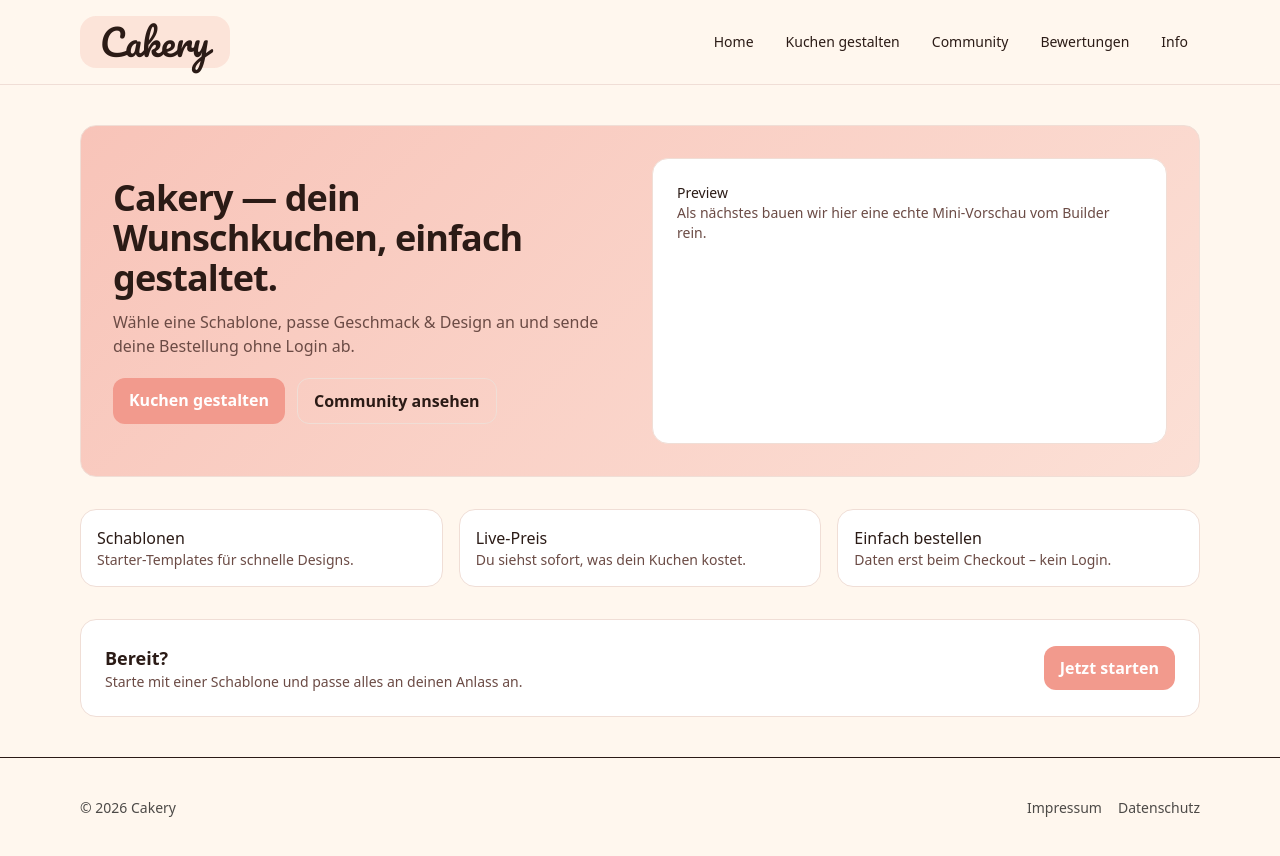
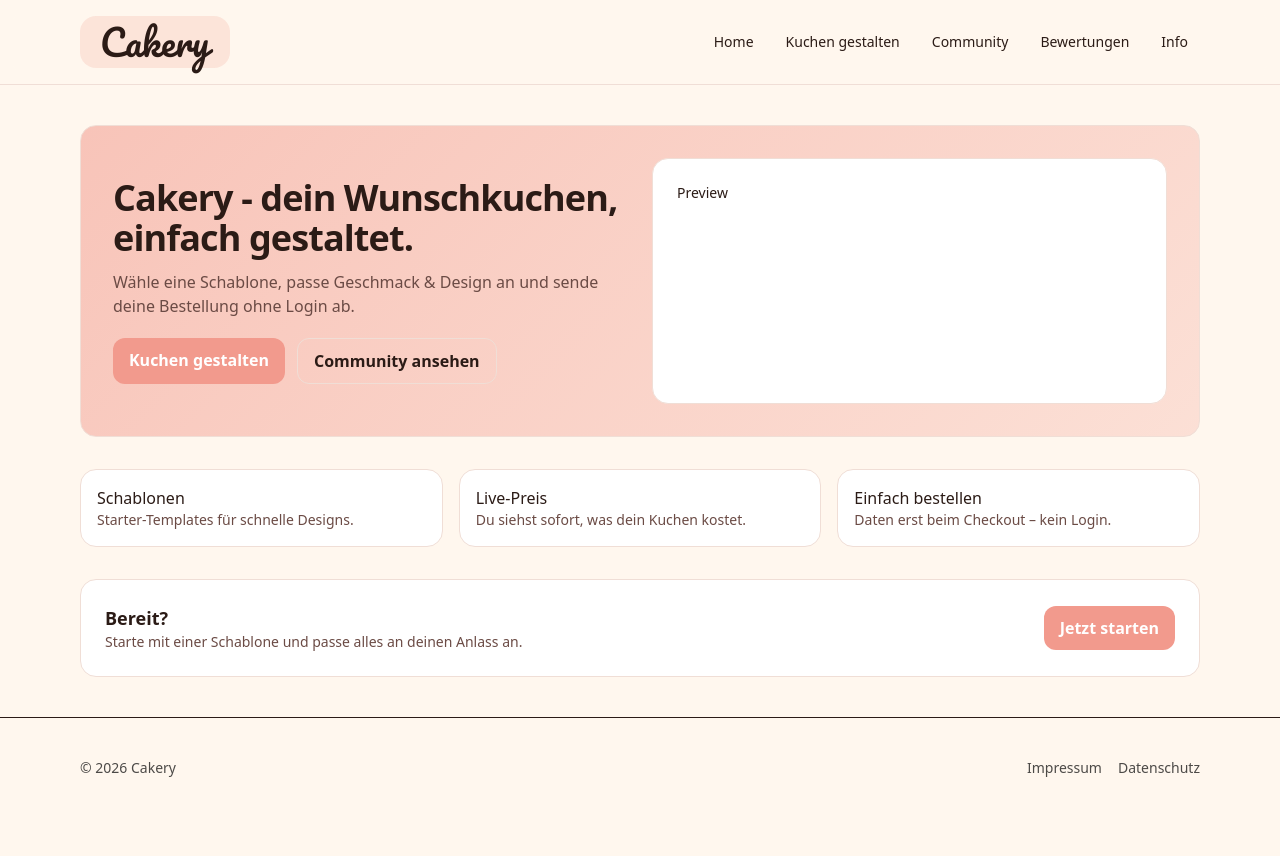
Before and after one commit to Em2theRe/Cakery, a Next.js app: page / in a window 1280 px wide. After the commit the page ends 818 px from the top, so only its background shows below. Built offline with nearby package versions, Linux system fonts and the light colour scheme.

Commit message:
Alles updated

```diff
--- a/src/app/page.tsx
+++ b/src/app/page.tsx
@@ -14,7 +14,7 @@ export default function Home() {
         <div className="grid gap-6 p-8 md:grid-cols-2 md:items-center">
           <div className="space-y-3">
             <h1 className="text-4xl font-semibold tracking-tight">
-              Cakery — dein Wunschkuchen, einfach gestaltet.
+              Cakery - dein Wunschkuchen, einfach gestaltet.
             </h1>
             <p className="cakery-muted max-w-lg">
               Wähle eine Schablone, passe Geschmack & Design an und sende deine Bestellung
@@ -34,9 +34,8 @@ export default function Home() {
           {/* Placeholder für spätere Illustration/Preview */}
           <div className="cakery-card p-6">
             <p className="text-sm font-medium">Preview</p>
-            <p className="cakery-muted text-sm">
-              Als nächstes bauen wir hier eine echte Mini-Vorschau vom Builder rein.
-            </p>
+
+
             <div
               className="mt-4 h-40 w-full rounded-2xl"
               style={{ background: "rgba(255,255,255,0.65)" }}
```
